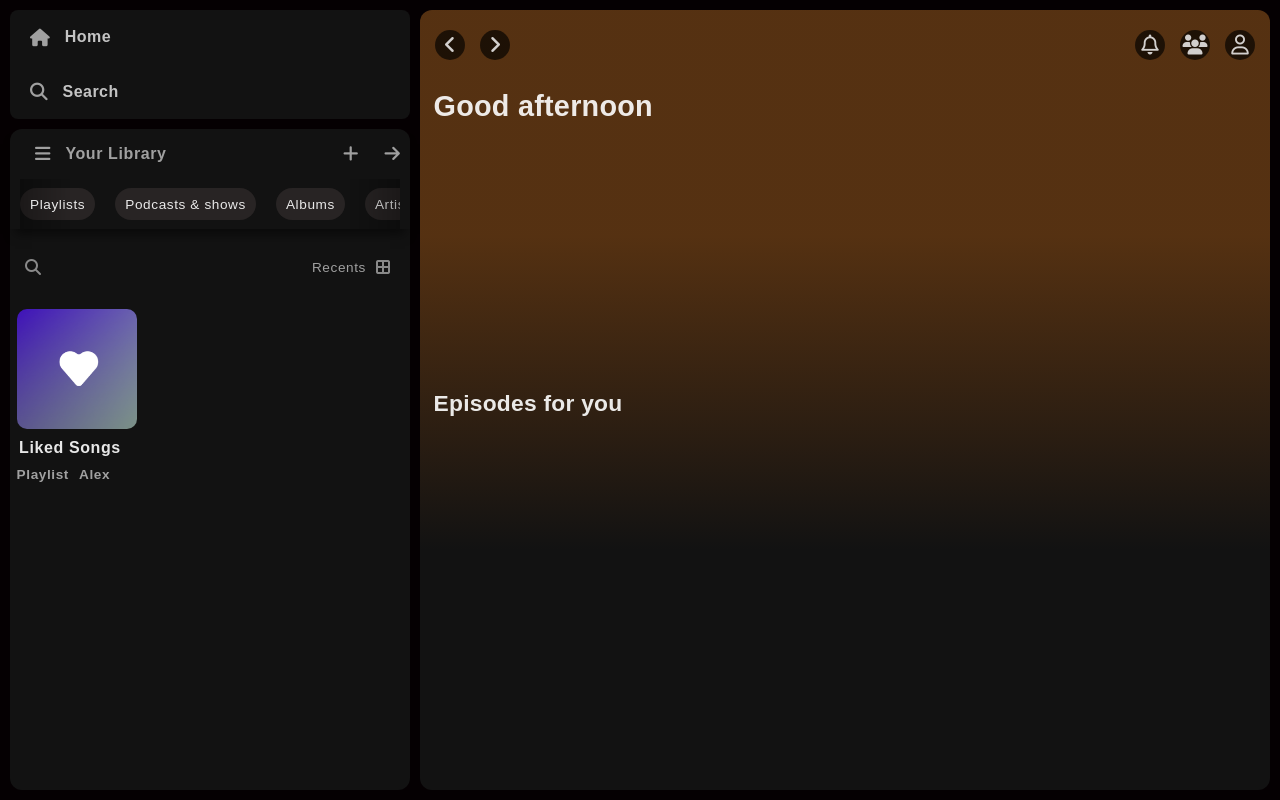
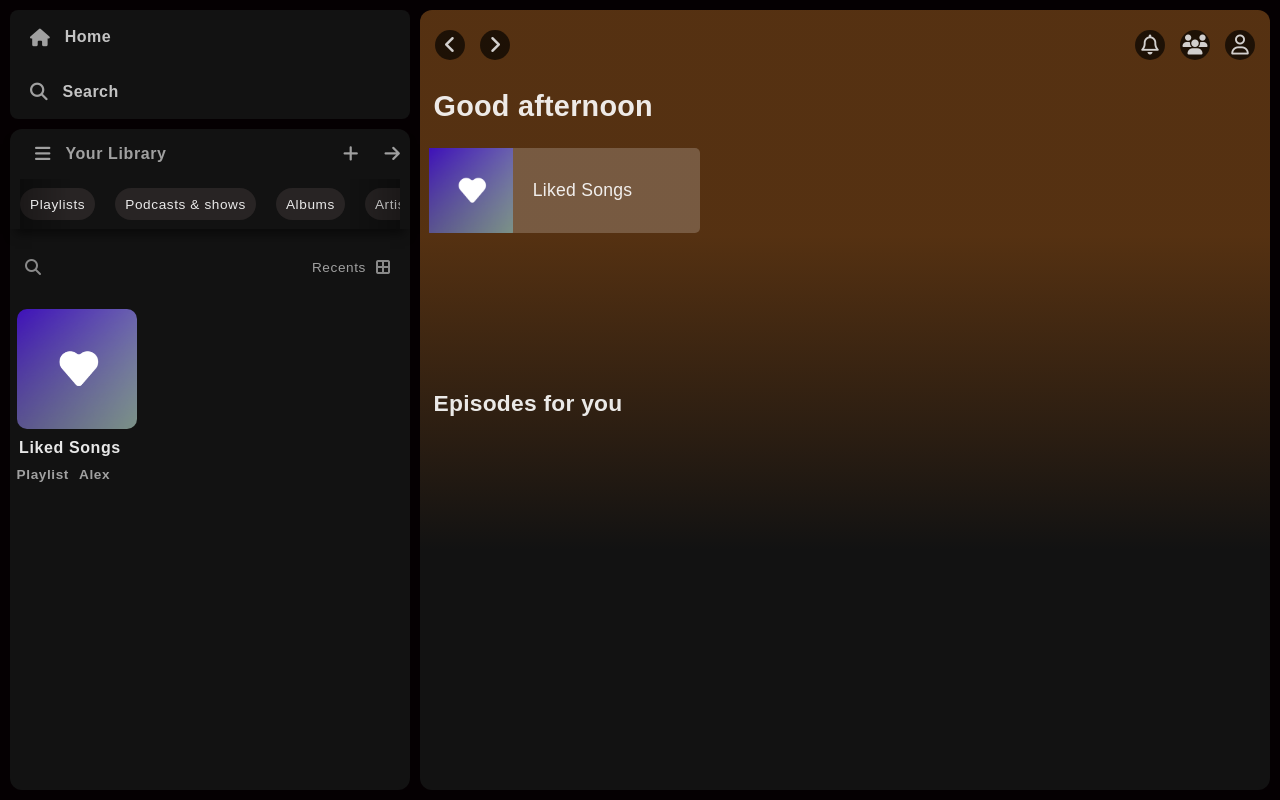
Before and after one commit to Alexyiej/SpotiClone, a website: page src/index.html in a window 1280 px wide. Drawn offline with Linux system fonts and the light colour scheme.

Commit message:
dfgikjdf

```diff
--- a/src/index.html
+++ b/src/index.html
@@ -256,11 +256,7 @@
         await fetchData(genres, genresUrl)
 
     }
-    async function getSongs(){
-        await fetchAll()
-        songs = addSongsDateAdded()
-        return songs
-    }
+
 
     function addSongsDateAdded(){
         const songsWithDateAdded = songs.map(song =>{
@@ -293,9 +289,10 @@
     const homeBtn = document.getElementById("home-btn");
 
 
-
-    songs = getSongs()
+    fetchAll()
+    songs = addSongsDateAdded()
     loadPlaylists()
+    console.log(songs)
 
     generateBgColor();
 
```
